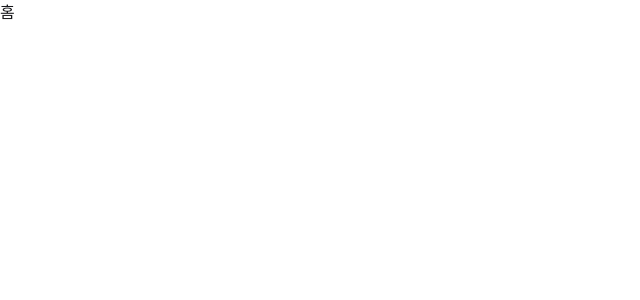
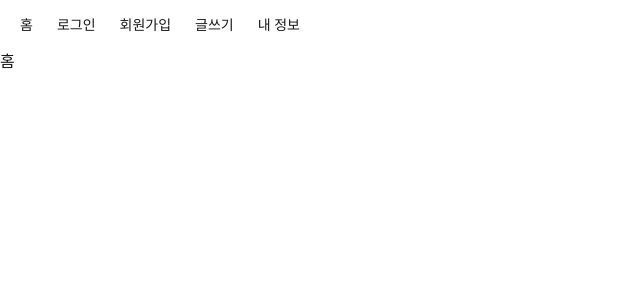
Before and after one commit to metakit-sorucecode/react-blog, a React (Vite) app in the folder react-blog/: page / in a window 1280 px wide. Shown: the top 300 px of the page, without its empty margins (0-640 px from the left). Built offline with nearby package versions, Linux system fonts and the light colour scheme.

Commit message:
[layout] 레이아웃에 헤더 메뉴 두기
Chapter: layout
Task: T2
Source: 5515382 2622b3d

```diff
--- a/react-blog/src/App.jsx
+++ b/react-blog/src/App.jsx
@@ -1,11 +1,14 @@
 import { BrowserRouter, Routes, Route } from "react-router-dom";
+import Layout from "./components/Layout";
 import Home from "./pages/Home";
 
 export default function App() {
   return (
     <BrowserRouter>
       <Routes>
-        <Route path="/" element={<Home />} />
+        <Route path="/" element={<Layout />}>
+          <Route index element={<Home />} />
+        </Route>
       </Routes>
     </BrowserRouter>
   );
--- /dev/null
+++ b/react-blog/src/components/Header.jsx
@@ -0,0 +1,23 @@
+import { NavLink } from "react-router-dom";
+
+export default function Header() {
+  return (
+    <ul className="menu menu-horizontal">
+      <li>
+        <NavLink to="/">홈</NavLink>
+      </li>
+      <li>
+        <NavLink to="/login-form">로그인</NavLink>
+      </li>
+      <li>
+        <NavLink to="/join-form">회원가입</NavLink>
+      </li>
+      <li>
+        <NavLink to="/save-form">글쓰기</NavLink>
+      </li>
+      <li>
+        <NavLink to="/user-info">내 정보</NavLink>
+      </li>
+    </ul>
+  );
+}
--- /dev/null
+++ b/react-blog/src/components/Layout.jsx
@@ -0,0 +1,11 @@
+import { Outlet } from "react-router-dom";
+import Header from "./Header";
+
+export default function Layout() {
+  return (
+    <div>
+      <Header />
+      <Outlet />
+    </div>
+  );
+}
```
